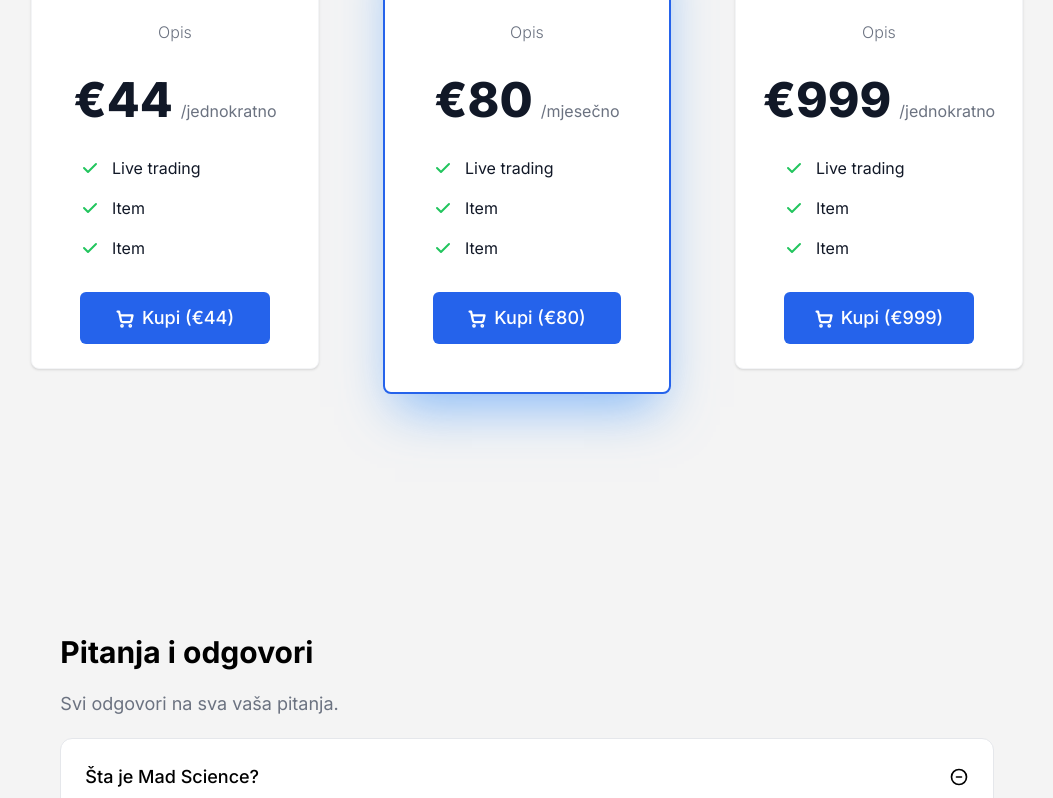
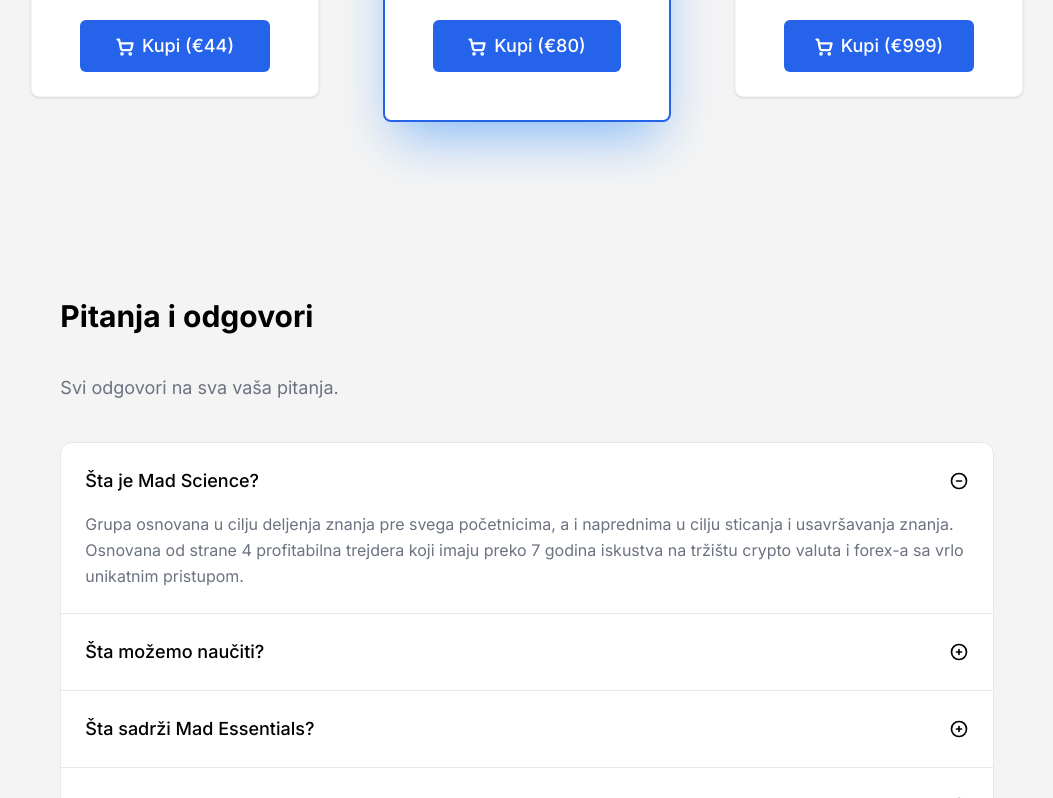
Before and after one commit to faustatwork/mad-science-website, a Next.js app: page / in a window 1280 px wide. Shown: the part 3829-4627 px from the top of the page, without its empty margins (113-1166 px from the left). Built offline with nearby package versions, Linux system fonts and the light colour scheme.

Commit message:
fix(index): change gap

```diff
--- a/pages/index.tsx
+++ b/pages/index.tsx
@@ -58,10 +58,10 @@
           </div>
         </div>
       </div>
-      <div className="flex flex-col items-center justify-center gap-60 px-20 sm:px-10">
+      <div className="flex flex-col items-center justify-center gap-44 px-20 sm:gap-36 sm:px-10">
         <section
           id="zastomi"
-          className="flex h-fit w-full flex-col items-center justify-center gap-16"
+          className="flex h-fit w-full flex-col items-center justify-center gap-10"
         >
           <p className="text-center text-5xl font-bold text-black dark:text-white md:text-3xl">
             Zašto mi
@@ -85,7 +85,7 @@
         </section>
         <section
           id="partneri"
-          className="flex h-fit w-full flex-col items-center justify-center gap-16"
+          className="flex h-fit w-full flex-col items-center justify-center gap-10"
         >
           <p className="text-center text-5xl font-bold text-black dark:text-white md:text-3xl">
             Partneri
@@ -147,7 +147,7 @@
         </section>
         <section
           id="kupi"
-          className="flex flex-col items-center justify-center gap-8 text-center"
+          className="flex flex-col items-center justify-center gap-10 text-center"
         >
           <p className="text-4xl font-extrabold tracking-tight text-gray-900 dark:text-white">
             Naslov
@@ -184,7 +184,7 @@
           className="flex w-full items-center justify-center"
           id="pitanja"
         >
-          <div className="flex w-10/12 max-w-5xl flex-col items-start justify-start gap-5 sm:w-full">
+          <div className="flex w-10/12 max-w-5xl flex-col items-start justify-start gap-10 sm:w-full">
             <p className="text-3xl font-bold text-black dark:text-white">
               Pitanja i odgovori
             </p>
```
